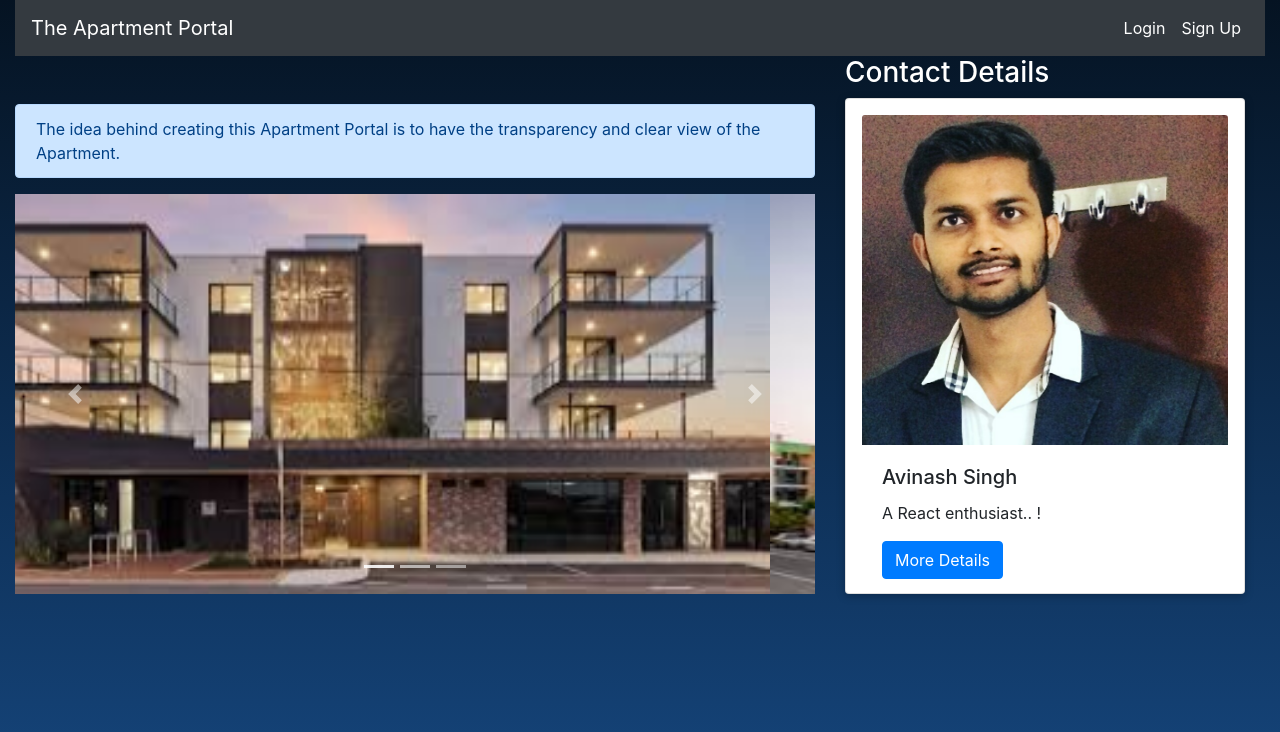
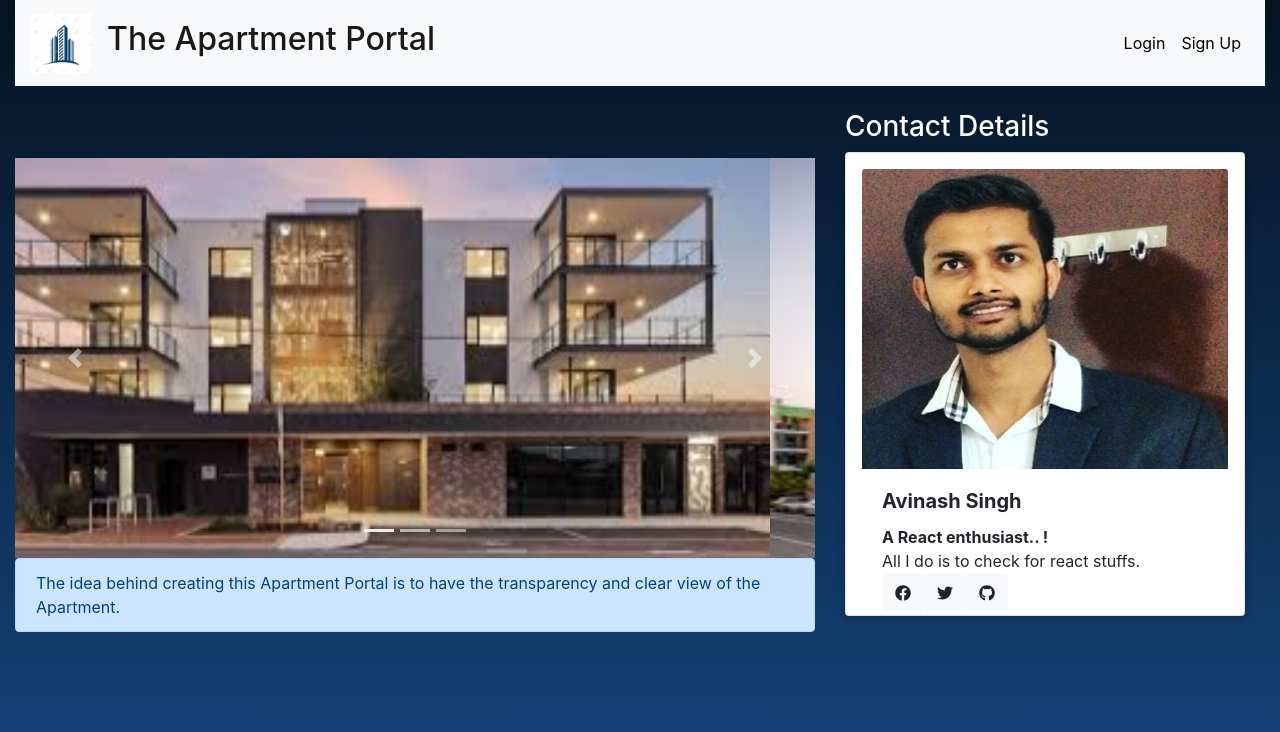
Before and after one commit to meavi05/Apartment_Portal_React, a React (Create React App) app: page / in a window 1280 px wide. Shown: the top 732 px of the page. Built offline with nearby package versions, Linux system fonts and the light colour scheme.

Commit message:
updated social Media links

```diff
--- a/src/components/ApartmentComponents/Info/Info.js
+++ b/src/components/ApartmentComponents/Info/Info.js
@@ -1,16 +1,32 @@
 import React from 'react'
+import { FaFacebook, FaGithub, FaTwitter } from 'react-icons/fa'
 import Avinash1 from './../../../static/Avinash.jpg'
-import {Card,Button} from 'react-bootstrap'
-const Info = (props) =>{
-    return (<div align="left"><h3 style={{color:'white'}}>Contact Details </h3>
- <Card style={{ width: '25rem', height: '31rem' }}>
-  <Card.Img variant="top" src={Avinash1} width={100} height={330} />
+import { Card, Button, Alert, Badge } from 'react-bootstrap'
+const Info = (props) => {
+  return (<div align="left"><h3 style={{ color: 'white' }}>Contact Details </h3>
+    <Card style={{ width: '25rem', height: '29rem' }}>
+      <Card.Img variant="top" src={Avinash1} width={100} height={300} />
       <Card.Body>
-    <Card.Title>Avinash Singh</Card.Title>
+        <Card.Title>
+          <b>
+            Avinash Singh
+          </b>
+        </Card.Title>
         <Card.Text>
-     A React enthusiast.. !
+          <b>
+            A React enthusiast.. !<br></br>
+          </b>
+            All I do is to check for react stuffs.<br></br>
+          <Button variant="light" onClick={() => window.open("https://www.facebook.com/avinashsingh08", "_blank")}>
+            <FaFacebook />
+          </Button>
+          <Button variant="light" onClick={() => window.open("https://twitter.com/aaaavinash", "_blank")}>
+            <FaTwitter />
+          </Button>
+          <Button variant="light" onClick={() => window.open("https://github.com/meavi05/ApartmentPortal", "_blank")}>
+            <FaGithub />
+          </Button>
         </Card.Text>
-    <Button variant="primary" onClick={()=> window.open("https://github.com/meavi05/ApartmentPortal", "_blank")}>More Details</Button>
       </Card.Body>
     </Card>
   </div>)
--- a/src/components/FrontController/FrontController.js
+++ b/src/components/FrontController/FrontController.js
@@ -2,6 +2,7 @@ import React, { Component } from "react";
 import Apartment1 from './../../static/apartment1.jpg'
 import Apartment2 from './../../static/apartment2.jpg'
 import Apartment3 from './../../static/apartment3.jpg'
+import ApartmentLogo from './../../static/apartmentLogo.jpg'
 import { Info, SignUp, Login, HomePage, actions, ApartmentDetails } from '../ImportComponents.js'
 import { Alert, Container, Row, Col, Carousel, Navbar, Nav } from 'react-bootstrap'
 import { connect } from 'react-redux'
@@ -43,37 +44,40 @@ class FrontController extends Component {
         console.log('RENDERING FRONT CONTROLLER')
         return (
             <Container fluid>
-                <Navbar collapseOnSelect expand="lg" bg="dark" variant="dark">
-                    <Navbar.Brand href="/">The Apartment Portal</Navbar.Brand>
+                <Navbar collapseOnSelect expand="lg" bg="light" variant="light">
+                    <Navbar.Brand href="/">
+                        <img align="left" src={ApartmentLogo} width={60} height={60} alt="400x500"></img>
+                    </Navbar.Brand>
+                    <Navbar.Brand href="/" align="Center">
+                        <h2 align="center">The Apartment Portal</h2>
+                    </Navbar.Brand>
                     <Navbar.Toggle aria-controls="responsive-navbar-nav" />
                     <Navbar.Collapse id="responsive-navbar-nav">
                         <Nav className="ml-auto">
                             {
                                 !this.props.isAuthenticated ?
                                     <>
-                                        <Nav.Link style={{ color: 'white' }} onClick={() => this.handleShow('showLogin')}>Login</Nav.Link>
-                                        <Nav.Link style={{ color: 'white' }} onClick={() => this.handleShow('showSignUp')}>Sign Up</Nav.Link>
+                                        <Nav.Link style={{ color: 'black' }} onClick={() => this.handleShow('showLogin')}>Login</Nav.Link>
+                                        <Nav.Link style={{ color: 'black' }} onClick={() => this.handleShow('showSignUp')}>Sign Up</Nav.Link>
                                     </>
                                     :
                                     <>
-                                        <Nav.Link style={{ color: 'white' }} as={Link} to='/home'>Home</Nav.Link>
-                                        <Nav.Link style={{ color: 'white' }} as={Link} to='/search'>Search</Nav.Link>
-                                        <Nav.Link style={{ color: 'white' }} as={Link} to='/info'>Info</Nav.Link>
-                                        <Nav.Link style={{ color: 'white' }} onClick={() => this.logOutAction()}>LogOut</Nav.Link>
+                                        <Nav.Link style={{ color: 'black' }} as={Link} to='/home'>Home</Nav.Link>
+                                        <Nav.Link style={{ color: 'black' }} as={Link} to='/search'>Search</Nav.Link>
+                                        <Nav.Link style={{ color: 'black' }} as={Link} to='/info'>Info</Nav.Link>
+                                        <Nav.Link style={{ color: 'black' }} onClick={() => this.logOutAction()}>LogOut</Nav.Link>
                                     </>
                             }
                         </Nav>
                     </Navbar.Collapse>
-                </Navbar>
+                </Navbar><br></br>
                 {
                     !this.props.isAuthenticated ?
                         <Row>
                             <Col>
                                 <br></br>
                                 <br></br>
-                                <Alert variant="primary">
-                                    The idea behind creating this Apartment Portal is to have the transparency and clear view of the Apartment.
-                                </Alert>
+
                                 <Carousel>
                                     <Carousel.Item>
                                         <img
@@ -94,6 +98,9 @@ class FrontController extends Component {
                                         />
                                     </Carousel.Item>
                                 </Carousel>
+                                <Alert variant="primary">
+                                    The idea behind creating this Apartment Portal is to have the transparency and clear view of the Apartment.
+                                </Alert>
                                 <br></br>
                             </Col>
                             <Col>
```
Also changed, not shown: src/static/apartmentLogo.jpg (added). Lines whose indentation alone changed are shown as unchanged.
